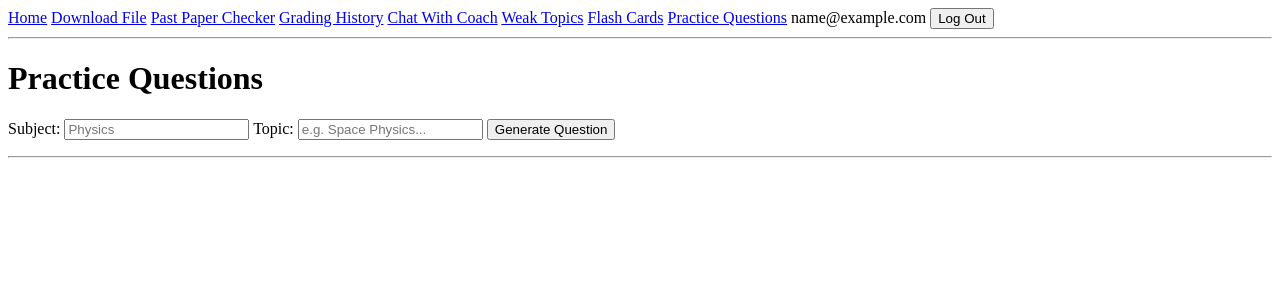
After one commit to msafeerhassan/OLeveliPy, a Flask app: page /practice-questions in a window 1280 px wide. The commit adds this page. Shown: the top 300 px of the page. Run offline with Flask 3, Linux system fonts and the light colour scheme; the visitor is signed in with stand-in values (Sample User, id 1); data that the repository does not hold is empty; parts of the project's set-up code (start-up, migrations or seed data) failed here and were passed over; some libraries are stand-ins or nearby versions.

Commit message:
working practice questions

````diff
--- a/app.py
+++ b/app.py
@@ -1,4 +1,4 @@
-import requests, os, base64, json, time
+import requests, os, base64, json, time, uuid
 from typing import Any
 from supabase import create_client, Client
 from supabase.lib.client_options import SyncClientOptions
@@ -308,6 +308,128 @@ You are an experienced {subjectName} examiner grading a student's handwritten an
          resultJson = json.loads(cleanContent)
     except json.JSONDecodeError as e:
         return False, f"Model did not return valid JSON Response: {e}. Raw Response: {content}"
+
+    return True, resultJson
+
+def gradeTypedAnswer(subjectName, subjectCode, examinationYear, examinationSeries, variant, questionNumber, markSchemePath, answerText):
+    if not aiKey:
+        return False, "Hack Club AI API Key Missing :("
+
+    if not answerText or not answerText.strip():
+        return False, "No answer text provided :("
+
+    markSchemeDownloadStatus, markSchemeBytes = downloadFromSupabase("papers", markSchemePath)
+
+    if not markSchemeDownloadStatus:
+        return False, f"Failed to download mark scheme from storage: {markSchemeBytes}"
+
+    assert isinstance(markSchemeBytes, bytes)
+
+    markSchemeEncoded = encodeBytesToBase64Uri(markSchemeBytes, "application/pdf")
+
+    SYSTEM_PROMPT = f"""
+You are an experienced {subjectName} examiner grading a student's typed answer for CAIE O Level Exam ({subjectName}, code {subjectCode}, {examinationYear} {examinationSeries}, variant {variant}).
+    You will be given:
+    1. The official mark scheme PDF for that full paper.
+    2. The student's typed answer to Question {questionNumber}, exactly as they typed it.
+
+    Your Task:
+    1. Locate question {questionNumber} in the mark scheme and identify each individual mark scheme point (each thing that earns credit) and maximum marks available.
+    2. Compare the typed answer against each mark scheme point and decide whether it was met, partially met or missed with brief reasoning for each.
+    3. Sum the marks awarded.
+
+    Also identify the specific {subjectName} topic this question tests, using a consistent, standard O-Level topic name.
+
+    Respond with ONLY a single valid JSON object, no markdown code fence, no preamble, no explanation outside the JSON. Use exactly this structure:
+    {{
+        "question_number_requested": "{questionNumber}",
+        "topic": "<standard topic name for this question>",
+        "marks_awarded": <integer>,
+        "marks_total": <integer>,
+        "breakdown": [
+            {{"point": "<mark scheme point in your own words>", "status": "met | partially_met | missed", "reasoning": "<brief reasoning>"}}
+        ],
+        "overall_feedback": "<1-3 sentences of constructive feedback for the student>"
+    }}
+"""
+
+    userContent: list[dict[str, Any]] = [
+        {
+            "type": "text",
+            "text": f"Grade this typed answer for question {questionNumber} against the attached mark scheme.\n\nStudent's Answer:\n{answerText}"
+        },
+        {
+            "type": "file",
+            "file": {
+                "filename": "mark_scheme.pdf",
+                "file_data": markSchemeEncoded
+            },
+        },
+    ]
+
+    lastError = "Unknown Error"
+    response = None
+
+    for attempt in range(3):
+        try:
+            response = requests.post(
+                "https://ai.hackclub.com/proxy/v1/chat/completions",
+                headers={
+                    "Authorization": f"Bearer {aiKey}",
+                    "Content-Type": "application/json",
+                },
+                json={
+                    "model": aiModel,
+                    "messages": [
+                        {
+                            "role": "system",
+                            "content": SYSTEM_PROMPT
+                        },
+                        {
+                            "role": "user",
+                            "content": userContent
+                        }
+                    ]
+                },
+                timeout=60
+            )
+
+            response.raise_for_status()
+            break
+        except requests.exceptions.RequestException as e:
+            lastError = f"Hack Club AI API Request Failed: {e}"
+            response = None
+            if attempt < 2:
+                time.sleep(2 ** attempt)
+
+    if response is None:
+        return False, lastError
+
+    try:
+        responseData = response.json()
+        content = responseData["choices"][0]["message"]["content"]
+    except (KeyError, IndexError, ValueError) as e:
+        return False, f"Unexpected API Response Structure: {e}"
+
+    cleanContent = content.strip()
+
+    if cleanContent.startswith("```"):
+        cleanContent = cleanContent.strip("`")
+
+        if cleanContent.lower().startswith("json"):
+            cleanContent = cleanContent[4:]
+
+        cleanContent = cleanContent.strip()
+
+    try:
+        resultJson = json.loads(cleanContent)
+    except json.JSONDecodeError as e:
+        return False, f"Model didn't return valid JSON: {e}. Raw Response: {content}"
+
+    resultJson["transcription"] = answerText
+    resultJson.setdefault("question_number_detected_in_image", None)
+    resultJson.setdefault("question_number_mismatch_warning", None)
+    resultJson.setdefault("illegible_sections", None)
 
     return True, resultJson
 
@@ -902,3 +1024,174 @@ def genProgressRepPdf(userId, userEmail):
     doc.build(content)
 
     return True, pdfBuffer.getvalue()
+
+def genPracticeMsPdf(subjectName, topic, questionTxt, markSchemePoints, marksTotal):
+    styles = getSampleStyleSheet()
+    content = []
+
+    content.append(Paragraph(f"{subjectName} Practice Question - {topic}", styles["Title"]))
+    content.append(Spacer(1, 12))
+    content.append(Paragraph("Question 1", styles["Heading1"]))
+    content.append(Paragraph(questionTxt, styles["Normal"]))
+    content.append(Spacer(1, 20))
+
+    content.append(Paragraph("Mark Scheme", styles["Heading1"]))
+
+    rows = [
+        [
+            "Point",
+            "Marks"
+        ]
+    ]
+
+    for point in markSchemePoints:
+        rows.append([point.get("point", ""), str(point.get("marks", ""))])
+
+    table = Table(rows, colWidths=[400, 60])
+    table.setStyle(TableStyle([
+        ("BACKGROUND", (0, 0), (-1, 0), colors.grey),
+        ("TEXTCOLOR", (0, 0), (-1, 0), colors.whitesmoke),
+        ("GRID", (0,0), (-1, -1), 0.5, colors.grey),
+        ("FONTSIZE", (0, 0), (-1, -1), 9),
+    ]))
+
+    content.append(table)
+    content.append(Spacer(1, 12))
+    content.append(Paragraph(f"Total Marks: {marksTotal}", styles["Normal"]))
+
+    pdfBuffer = io.BytesIO()
+    doc = SimpleDocTemplate(pdfBuffer, pagesize=letter)
+    doc.build(content)
+
+    return pdfBuffer.getvalue()
+
+def genPracticeQuestions(userId, subjectName, topic):
+    if not aiKey:
+        return False, "Hack Club AI API Key Missing :("
+
+    SYSTEM_PROMPT = f"""
+You are an expereinced {subjectName} examiner writing an original O Level Standard Practice Question on the topic "{topic}".
+
+Write one question, at a difficulty and style consistent with real CAIE O Level {subjectName} papers, along with a proper mark scheme breaking down exactly how marks are awarded.
+
+Respond with ONLY with a single valid JSON Object, no markdown code fence, no preamble, no explaination out JSON. Use exactly this structure:
+{{
+    "question_text": "<the full question text, including any necessary data/values needed to answer it>",
+    "marks_total": <integer, sum of all individual point marks>,
+    "mark_scheme_points": [
+        {{"point": "<what earns credit, in mark-scheme style wording>", "marks": <integer marks for this point>}}
+    ]
+}}
+"""
+
+    lastError = "Unknown Error"
+    response = None
+
+    for attempt in range(3):
+        try:
+            response = requests.post(
+                "https://ai.hackclub.com/proxy/v1/chat/completions",
+                headers={
+                    "Authorization": f"Bearer {aiKey}",
+                    "Content-Type": "application/json"
+                },
+                json={
+                    "model": aiModel,
+                    "messages": [
+                        {
+                            "role": "system",
+                            "content": SYSTEM_PROMPT
+                        },
+                        {
+                            "role": "user",
+                            "content": f"Generate one practice question on {topic}."
+                        }
+                    ]
+                },
+                timeout=60
+            )
+
+            response.raise_for_status()
+            break
+        except requests.exceptions.RequestException as e:
+            lastError = f"Hack Club AI API Request Failed: {e}"
+            response = None
+
+            if attempt < 2:
+                time.sleep(2 ** attempt)
+
+    if response is None:
+        return False, lastError
+
+    try:
+        responseData = response.json()
+        content = responseData["choices"][0]["message"]["content"]
+    except (KeyError, IndexError, ValueError) as e:
+        return False, f"Unexpected API Response Structure: {e}"
+
+    cleanContent = content.strip()
+
+    if cleanContent.startswith("```"):
+        cleanContent = cleanContent.strip("`")
+
+        if cleanContent.lower().startswith("json"):
+            cleanContent = cleanContent[4:]
+
+        cleanContent = cleanContent.strip()
+
+    try:
+        questionData = json.loads(cleanContent)
+    except json.JSONDecodeError as e:
+        return False, f"Model did not return valid JSON: {e}. Raw Response: {content}"
+
+    questionText = questionData.get("question_text")
+    marksTotal = questionData.get("marks_total")
+    markSchemePoints = questionData.get("mark_scheme_points", [])
+
+    if not questionText or not marksTotal or not markSchemePoints:
+        return False, "Missing Data in AI Response."
+
+    pdfBytes = genPracticeMsPdf(subjectName, topic, questionText, markSchemePoints, marksTotal)
+
+    storagePath = f"generated/{str(uuid.uuid4())}_ms.pdf"
+
+    uploadStatus, uploadResult = uploadToSupabase("papers", storagePath, pdfBytes, "application/pdf")
+
+    if not uploadStatus:
+        return False, f"Failed to upload generated mark scheme: {uploadResult}"
+
+    try:
+        insertResponse = supabase.table("practice_questions").insert({
+            "user_id": userId,
+            "subject_name": subjectName,
+            "topic": topic,
+            "question_text": questionText,
+            "marks_total": marksTotal,
+            "mark_scheme_path": storagePath
+        }).execute()
+
+        if not insertResponse.data:
+            return False, f"Insert returned no data. Full response: {insertResponse}"
+
+        return True, insertResponse.data[0]
+    except Exception as e:
+        return False, str(e)
+
+def getPracticeQuestions(userId, limit=50):
+    try:
+        response = supabase.table("practice_questions").select("*").eq("user_id", userId).order("created_at", desc=True).limit(limit).execute()
+
+        return True, response.data
+    except Exception as e:
+        return False, str(e)
+
+def getPracticeQuestionEntry(userId, questionId):
+    try:
+        response = supabase.table("practice_questions").select("*").eq("user_id", userId).eq("id", questionId).limit(1).execute()
+
+        if not response.data:
+            return False, "Practice Question not found."
+
+        return True, response.data[0]
+    except Exception as e:
+        return False, str(e)
--- a/main.py
+++ b/main.py
@@ -1,8 +1,9 @@
 from flask import Flask, render_template, request, jsonify, send_file, session, redirect, url_for
-from app import fetchFile, checkFilePresent, downloadFromSupabase, pastPaperChecker, segmentAnswerScript, uploadToSupabase, signInUser, signUpUser, insertGradingHistory, getGradingHistory, getChatHistory, coachChat, getWeakTopics, getGradingHistoryEntry, genFlashCardsFromResult, getDueFlashCards, reviewFlashcard, genProgressRepPdf
+from app import fetchFile, checkFilePresent, downloadFromSupabase, pastPaperChecker, segmentAnswerScript, uploadToSupabase, signInUser, signUpUser, insertGradingHistory, getGradingHistory, getChatHistory, coachChat, getWeakTopics, getGradingHistoryEntry, genFlashCardsFromResult, getDueFlashCards, reviewFlashcard, genProgressRepPdf, genPracticeQuestions, getPracticeQuestions, getPracticeQuestionEntry, gradeTypedAnswer
 import io, os, uuid
 from functools import wraps
 from dotenv import load_dotenv
+from datetime import datetime, date
 
 load_dotenv(override=True)
 
@@ -378,6 +379,8 @@ def progressReportDownload():
     if not pdfStatus:
         return render_template("weakTopics.html", error=f"Failed to generate report: {[pdfResult]}")
 
+    assert isinstance(pdfResult, bytes)
+
     return send_file(
         io.BytesIO(pdfResult),
         mimetype="application/pdf",
@@ -414,6 +417,130 @@ def apiReviewFlashcard():
         {
             "status": reviewStatus,
             "result": reviewErr
+        }
+    )
+
+@app.route("/practice-questions")
+@loginRequired
+def practiceQuestionsPage():
+    listStatus, listData = getPracticeQuestions(session["userId"])
+
+    if not listStatus:
+        return render_template("practiceQuestions.html", error=f"Failed to load practice questions: {listData}", questions=[])
+
+    return render_template("practiceQuestions.html", questions=listData)
+
+@app.route("/api/generate-practice-question", methods=["POST"])
+@loginRequired
+def apiGenPracticeQuestion():
+    data = request.get_json()
+
+    if not data or not data.get("subjectName") or not data.get("topic"):
+        return jsonify(
+            {
+                "status": False,
+                "result": "Subject Name and Topic are Required!"
+            }
+        ), 400
+
+    genStatus, genResult = genPracticeQuestions(session["userId"], data["subjectName"], data["topic"])
+
+    return jsonify(
+        {
+            "status": genStatus,
+            "result": genResult
+        }
+    )
+
+@app.route("/api/grade-practice-question", methods=["POST"])
+@loginRequired
+def apiGradePracticeQuestion():
+    questionId = request.form.get("questionId")
+    answerText = request.form.get("answerText")
+    uploadedFiles = request.files.getlist("answerImages")
+
+    if not questionId:
+        return jsonify(
+            {
+                "status": False,
+                "result": "Missing Question ID"
+            }
+        ), 400
+
+    if not uploadedFiles and not answerText:
+        return jsonify(
+            {
+                "status": False,
+                "result": "Please upload at least one answer image or type the answer."
+            }
+        ), 400
+
+    entryStatus, entryData = getPracticeQuestionEntry(session["userId"], questionId)
+
+    if not entryStatus:
+        return jsonify(
+            {
+                "status": False,
+                "result": entryData
+            }
+        )
+
+    assert isinstance(entryData, dict)
+
+    if answerText and answerText.strip():
+        gradeStatus, gradeResult = gradeTypedAnswer(
+            entryData["subject_name"],
+            "Generated",
+            str(date.today().year),
+            "Practice",
+            "1",
+            "1",
+            entryData["mark_scheme_path"],
+            answerText
+        )
+    else:
+        requestId = str(uuid.uuid4())
+        uploadedImagePaths = []
+
+        for uploadedFile in uploadedFiles:
+            path = f"{requestId}/{uploadedFile.filename}"
+            uploadStatus, uploadResult = uploadToSupabase("answer-uploads", path, uploadedFile.read(), uploadedFile.mimetype or "image/jpeg")
+
+            if not uploadStatus:
+                return jsonify(
+                    {
+                        "status": False,
+                        "result": f"Failed to upload answer image: {uploadResult}"
+                    }
+                )
+
+            uploadedImagePaths.append(uploadResult)
+
+        gradeStatus, gradeResult = pastPaperChecker(
+            entryData["subject_name"],
+            "Generated",
+            str(date.today().year),
+            "Practice",
+            "1",
+            "1",
+            entryData["mark_scheme_path"],
+            uploadedImagePaths
+        )
+
+    if gradeStatus:
+        assert isinstance(gradeResult, dict)
+
+        historyStatus, historyResutl = insertGradingHistory(
+            session["userId"], entryData["subject_name"], "Generated", str(date.today().year), "Practice", "1", "1", gradeResult
+        )
+
+        if historyStatus:
+            genFlashCardsFromResult(session["userId"], entryData["subject_name"], gradeResult.get("topic"), historyResutl, gradeResult)
+
+    return jsonify(
+        {
+            "status": gradeStatus,
+            "result": gradeResult
         }
     )
 
--- /dev/null
+++ b/static/js/practiceQuestions.js
@@ -0,0 +1,100 @@
+document.addEventListener("DOMContentLoaded", function () {
+    function escapeHtml(text) {
+        const div = document.createElement("div");
+        div.textContent = text == null ? "" : String(text);
+        return div.innerHTML;
+    }
+
+    const genForm = document.getElementById("generateForm");
+    const genStatus = document.getElementById("generateStatus");
+
+    genForm.addEventListener("submit", async function (event) {
+        event.preventDefault();
+
+        const subjectName = document.getElementById("subjectName").value;
+        const topic = document.getElementById("topic").value;
+
+        genStatus.textContent = "Generating Question...";
+
+        let response;
+        try {
+            response = await fetch("/api/generate-practice-question", {
+                method: "POST",
+                headers: {
+                    "Content-Type": "application/json"
+                },
+                body: JSON.stringify(
+                    {
+                        subjectName: subjectName,
+                        topic: topic
+                    }
+                )
+            });
+        } catch (err) {
+            genStatus.textContent = "Failed: " + err;
+            return ;
+        }
+
+        const data = await response.json();
+
+        if (!data.status) {
+            genStatus.textContent = "Failed: " + data.result;
+            return;
+        }
+
+        genStatus.textContent = "Question Generated. Reloading...";
+        window.location.reload();
+    });
+
+    document.querySelectorAll(".gradeForm").forEach(function (form) {
+        form.addEventListener("submit", async function (event) {
+            event.preventDefault();
+
+            const container = form.closest(".practice-question");
+            const questionId = form.querySelector(".questionIdInput").value;
+            const answerText = form.querySelector(".answerTextInput").value.trim();
+            const files = form.querySelector(".answerImageInput").files;
+            const resultDiv = container.querySelector(".gradeResult");
+
+            if (!answerText && files.length === 0) {
+                resultDiv.textContent = "Please type an answer or upload an image."
+                return ;
+            }
+
+            const formData = new FormData();
+
+            formData.append("questionId", questionId);
+
+            if (answerText) {
+                formData.append("answerText", answerText)
+            } else {
+                for (let i = 0; i < files.length; i++) {
+                    formData.append("answerImages", files[i]);
+                }
+            }
+
+            resultDiv.textContent = "Grading...";
+
+            let response;
+            try {
+                response = await fetch("/api/grade-practice-question", {
+                    method: "POST",
+                    body: formData
+                });
+            } catch (err) {
+                resultDiv.textContent = "Failed: " + err;
+                return;
+            }
+
+            const data = await response.json();
+
+            if (!data.status) {
+                resultDiv.textContent = "Failed: " + escapeHtml(data.result);
+                return;
+            }
+
+            const result = data.result;
+            resultDiv.innerHTML = `<p><strong>Score: ${escapeHtml(result.marks_awarded)}/${escapeHtml(result.marks_total)}</strong></p><p>${escapeHtml(result.overall_feedback)}</p>`;
+        });
+    });
+});
--- a/templates/base.html
+++ b/templates/base.html
@@ -15,6 +15,7 @@
     <a href="/coach-chat">Chat With Coach</a>
     <a href="/weak-topics">Weak Topics</a>
     <a href="/flashcards">Flash Cards</a>
+    <a href="/practice-questions">Practice Questions</a>
     <span>{{ session.userEmail }}</span>
     <form action="/logout" method="POST" style="display: inline;">
         <button type="submit">Log Out</button>
--- /dev/null
+++ b/templates/practiceQuestions.html
@@ -0,0 +1,47 @@
+{% extends "base.html" %}
+{% block title %} - Practice Questions{% endblock %}
+
+{% block content %}
+
+<h1>Practice Questions</h1>
+
+{% if error %}
+<p style="color: red;"><strong>{{ error }}</strong></p>
+{% endif %}
+
+<form id="generateForm">
+    <label for="subjectName">Subject:</label>
+    <input type="text" id="subjectName" placeholder="Physics" required>
+
+    <label for="topic">Topic:</label>
+    <input type="text" id="topic" placeholder="e.g. Space Physics..." required>
+
+    <button type="submit">Generate Question</button>
+</form>
+<p id="generateStatus"></p>
+
+<hr>
+
+<div id="questionsList">
+    {% for q in questions %}
+    <div class="practice-question" data-question-id="{{ q.id }}">
+        <p><strong>{{ q.subject_name }} - {{ q.topic }}</strong> ({{ q.marks_total }} marks)</p>
+
+        <p>{{ q.question_text }}</p>
+        <form class="gradeForm">
+            <input type="hidden" class="questionIdInput" value="{{ q.id }}">
+            <label>Type your answer:</label><br>
+            <textarea rows="4" style="width: 100%;" class="answerTextInput" placeholder="Type your answer here..."></textarea><br><br>
+            <label>Or upload a photo of your handwritten answer:</label><br>
+            <input type="file" accept="image/*" multiple class="answerImageInput"><br><br>
+            <button type="submit">Submit Answer</button>
+        </form>
+        <div class="gradeResult"></div>
+    </div>
+    <hr>
+    {% endfor %}
+</div>
+
+<script src="{{ url_for('static', filename='js/practiceQuestions.js') }}"></script>
+
+{% endblock %}
````
Also changed, not shown: supabase-scheme.sql (+17 -0 lines).
